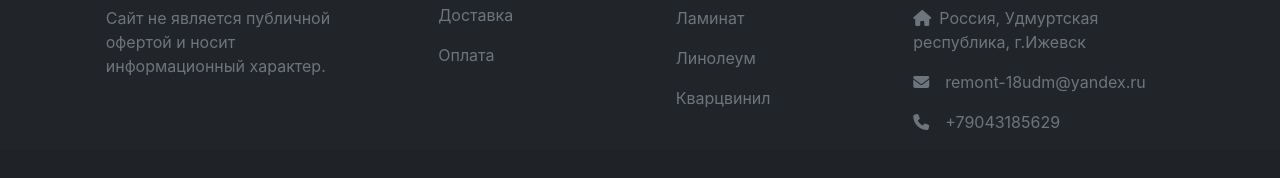
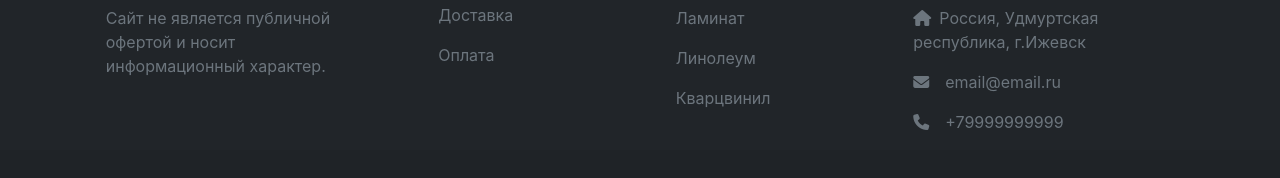
Before and after one commit to a1ero/remont-18, a React (Create React App) app: page / in a window 1280 px wide. Shown: the part 3758-3936 px from the top of the page. Built offline with nearby package versions, Linux system fonts and the light colour scheme; the HTML template or start-up script is replaced by a standard one.

Commit message:
Update Footer.js

```diff
--- a/src/components/Footer.js
+++ b/src/components/Footer.js
@@ -55,11 +55,11 @@ function Footer () {
                             </p>
                             <p>
                                 <MDBIcon color='secondary' icon='envelope' className='me-3' />
-                                remont-18udm@yandex.ru
+                                email@email.ru
                             </p>
                             <p>
                                 <MDBIcon color='secondary' icon='phone' className='me-3' />
-                                +79043185629
+                                +79999999999
                             </p>
                         </MDBCol>
                     </MDBRow>
```
